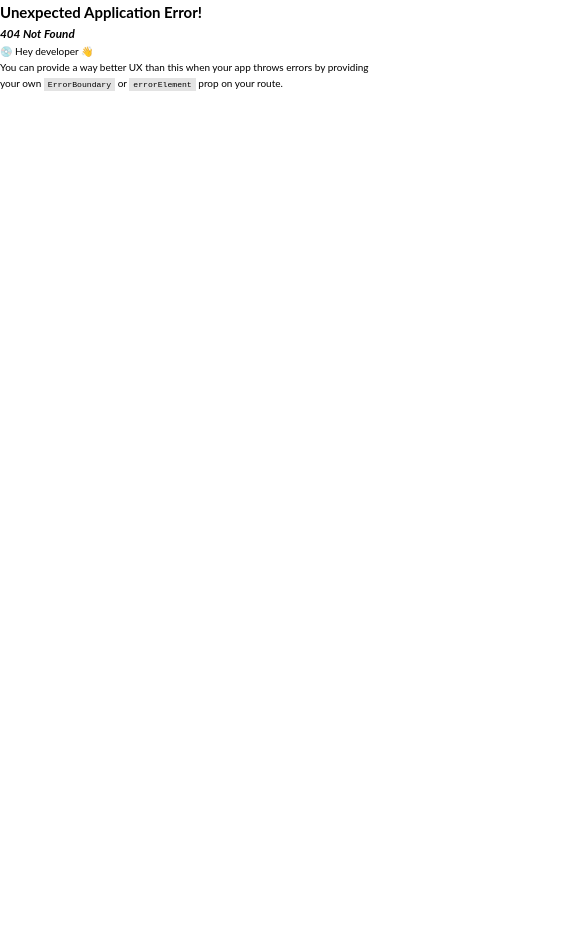
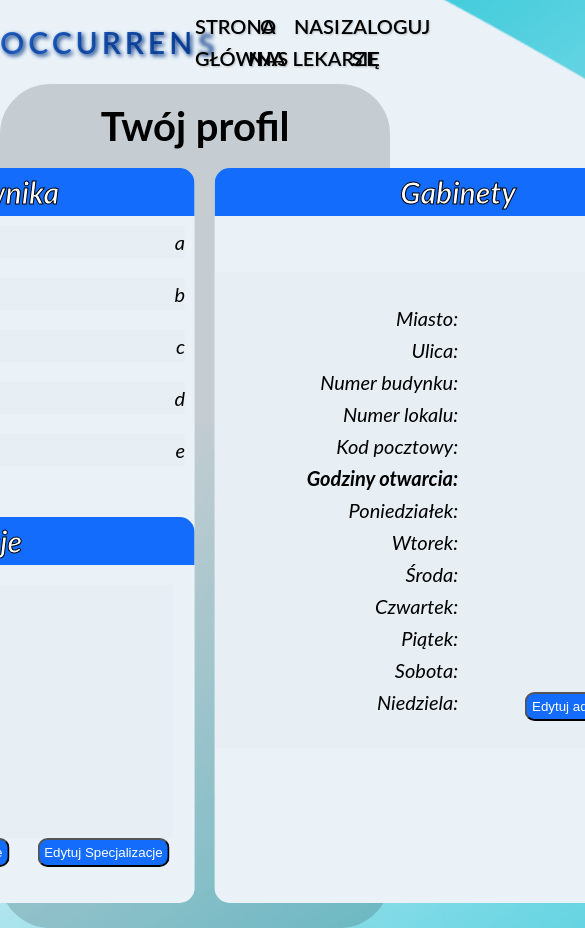
Before and after one commit to skni-kod/Projekt-Occurrens, a React (Create React App) app: page /userDoctor in a window 390 px wide. Before the commit this address had no page. Shown: the top 928 px of the page, 585 px wide, since content can reach past the window. Before the commit the page ends 844 px from the top, so only its background shows below. Built offline with nearby package versions, Linux system fonts and the light colour scheme.

Commit message:
all page setup done, buttons added (visual buttons, not responsive)

```diff
--- a/src/App.jsx
+++ b/src/App.jsx
@@ -4,6 +4,8 @@ import MainPage from "./components/userNotLoggedIn/mainPage/MainPage";
 import AboutPage from "./components/userNotLoggedIn/aboutPage/AboutPage";
 import ShowAllDoctorsPage from "./components/userNotLoggedIn/ShowAllDoctorsPage/ShowAllDoctorsPage";
 import KindOfLoginPage from "./components/userNotLoggedIn/kindOfLoginPage/KindOfLoginPage";
+import UserDoctor from "./components/userDoctor/UserDoctor";
+
 
 const router = createBrowserRouter([
   {
@@ -15,6 +17,8 @@ const router = createBrowserRouter([
       { path: "about", element: <AboutPage /> },
       { path: "doctors", element: <ShowAllDoctorsPage /> },
       { path: "login", element: <KindOfLoginPage /> },
+      { path: "userDoctor", element: <UserDoctor /> },
+
     ],
   },
 ]);
--- /dev/null
+++ b/src/components/userDoctor/UserDoctor.jsx
@@ -0,0 +1,54 @@
+import styles from "./userDoctor.module.css";
+
+function UserDoctor() {
+
+
+
+    return (
+    <div className={styles.site}>
+        <div className={styles.transparent}>
+            <h1>Twój profil</h1>
+                <div className={styles.doctorProfile}>
+                    <div className={`${styles.userData} ${styles.gridBox}`}><h2>Dane użytkownika</h2>
+
+                            <div className={styles.profileData}>
+                                <div>Imie:</div>                 <div>a  </div>
+                                <div>Drugie Imie:</div>        <div> b </div>
+                                <div>Nazwisko:</div>            <div> c </div>
+                                <div>E-mail:</div>            <div> d </div>
+                                <div>Data urodzenia:</div>            <div> e </div>
+                            </div>
+
+                    </div>
+                    <div className={`${styles.specs} ${styles.gridBox}`}><h2>Specjalizacje</h2>
+                        <div className={styles.specsList}>
+
+                        </div>
+                            <button className={styles.editDataButton}>Edytuj Dane</button>
+                            <button className={styles.editSpecsButton}>Edytuj Specjalizacje</button>
+                    </div>
+                    <div className={`${styles.offices} ${styles.gridBox}`}><h2>Gabinety</h2>
+                    <div className={styles.officesData}>
+                                <div>Miasto:</div>                 <div>a  </div>
+                                <div>Ulica:</div>        <div> b </div>
+                                <div>Numer budynku:</div>            <div> c </div>
+                                <div>Numer lokalu:</div>            <div> d </div>
+                                <div>Kod pocztowy:</div>            <div> e </div>
+                                <h4 className={styles.open}>Godziny otwarcia:</h4>        <div></div>
+                                <div>Poniedziałek:</div>            <div> e </div>
+                                <div>Wtorek:</div>                  <div> e </div>
+                                <div>Środa:</div>            <div> e </div>
+                                <div>Czwartek:</div>            <div> e </div>
+                                <div>Piątek:</div>            <div> e </div>
+                                <div>Sobota:</div>            <div> e </div>
+                                <div>Niedziela:</div>            <div> e </div>
+                            </div>
+                            <button className={styles.editOfficesButton}>Edytuj adresy i godziny</button>
+                    </div>
+                </div>
+        </div>
+    </div>
+);
+  };
+
+  export default UserDoctor;
--- /dev/null
+++ b/src/components/userDoctor/userDoctor.module.css
@@ -0,0 +1,143 @@
+html
+{
+  background-image: url("../../images/BgImg.png");
+  background-size: cover;
+}
+
+.site{
+  position: relative;
+}
+.site h1{
+  font-size: 40px;
+  padding: 10px;
+  display: flex;
+  justify-content: center;
+  align-items: center;
+}
+.transparent{
+  background-color: rgba(0, 0, 0, 0.152);
+  border-radius: 50px;
+}
+
+.doctorProfile
+{
+  position: absolute;
+  left: 50%;
+  top: 50%;
+  transform: translate(-50%, 0%);
+
+  font-family: "Lato", sans-serif;
+  font-size: 20px;
+  font-style: italic;
+
+  display: grid;
+  grid-template-columns: 50% 1fr;
+  grid-auto-flow: row;
+  grid-template-areas:
+    "userData offices"
+    "specs offices";
+    column-gap: 1em;
+
+
+  position: relative;
+  height: 90vh;
+  width: 120vh;
+}
+
+.doctorProfile h2{
+  color: white;
+  -webkit-text-stroke-width: 1px;
+  -webkit-text-stroke-color: black;
+}
+
+.gridBox
+{
+  background-color: #eaf2f8;
+  overflow: hidden;
+  border-radius: 15px;
+}
+
+.doctorProfile div h2{
+  text-align: center;
+  background-color: #136cfb;
+}
+
+.userData
+{
+  grid-area: userData;
+}
+
+
+
+.specs
+{
+  position: relative;
+  bottom: 25px;
+  grid-area: specs;
+}
+
+.specsList
+{
+  overflow: scroll;
+  margin-left: 20px;
+  margin-top: 20px;
+  background-color: #e2e8ee6b;
+  width: 55vh;
+  height: 30vh;
+}
+
+.offices
+{
+  grid-area: offices;
+  height: calc(90vh - 25px);
+  /* transform: translate(0, -25px); */
+}
+
+.officesData{
+  position: relative;
+  display: grid;
+  grid-template-columns: 1fr 1fr;
+  text-align: right;
+  padding: 30px;
+  top: 40%;
+  transform: translate(0,-50%);
+  background-color: #e2e8ee69;
+}
+
+.profileData
+{
+  display: grid;
+  grid-template-columns: 1fr 1fr;
+}
+
+.profileData div{
+  margin: 10px;
+  text-align: right;
+  background-color: #e2e8ee69;
+}
+
+.editDataButton{
+  color: white;
+  border-radius: 10px;
+  background-color: #136cfb;
+  position: absolute;
+  right: 22vh;
+  padding: 5px;
+}
+.editSpecsButton{
+  color: white;
+  border-radius: 10px;
+  background-color: #136cfb;
+  position: absolute;
+  right: 3vh;
+  padding: 5px;
+}
+
+.editOfficesButton{
+  color: white;
+  border-radius: 10px;
+  background-color: #136cfb;
+  position: absolute;
+  right: 3vh;
+  padding: 5px;
+}
```
